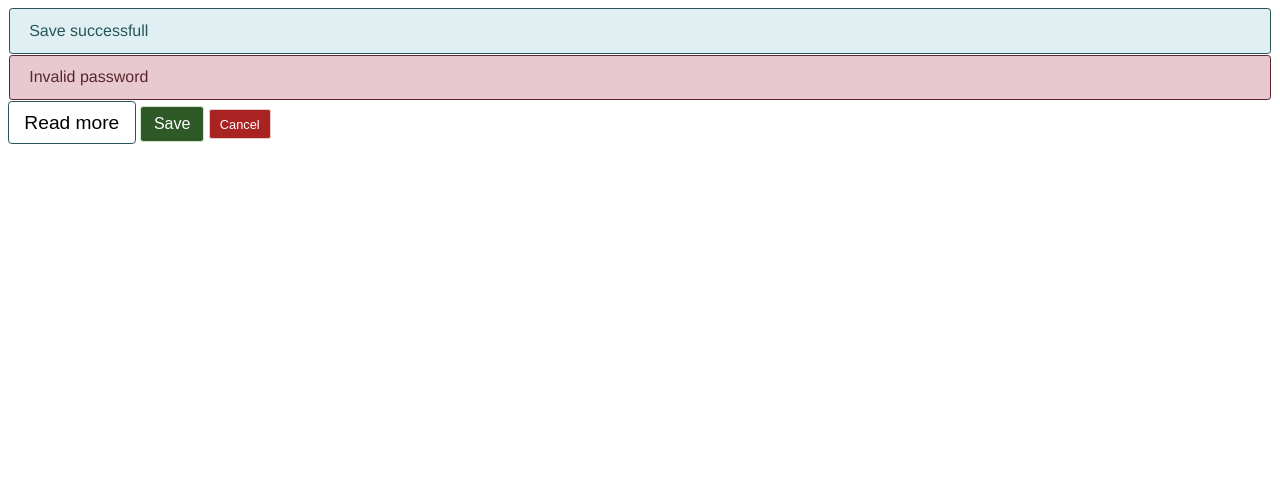
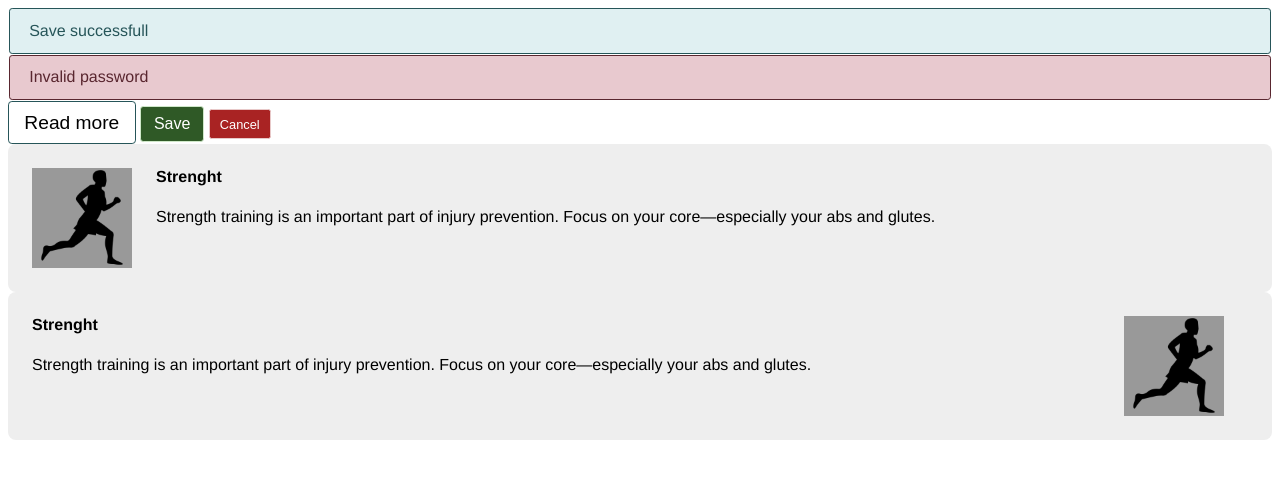
Before and after one commit to alexey-korablin/css_in_depth, a plain HTML site: page modular_css/modular.html in a window 1280 px wide. Drawn offline with Linux system fonts and the light colour scheme.

Commit message:
009_02 ch9 9.2.2 Modules with multiple elements

```diff
--- a/modular_css/modular.html
+++ b/modular_css/modular.html
@@ -9,6 +9,7 @@
     <link rel="stylesheet" href="./styles/modular.css" />
     <link rel="stylesheet" href="./styles/message.css" />
     <link rel="stylesheet" href="./styles/button.css" />
+    <link rel="stylesheet" href="./styles/media.css" />
     <title>Modular CSS</title>
   </head>
   <body>
@@ -17,5 +18,34 @@
     <button class="button button--large">Read more</button>
     <button class="button button--success">Save</button>
     <button class="button button--danger button--small">Cancel</button>
+
+    <div class="media">
+      <img
+        src="../float/assets/runner.png"
+        alt="runner"
+        class="media__image"
+      />
+      <div class="media__body">
+        <h4>Strenght</h4>
+        <p>
+          Strength training is an important part of injury prevention.
+          Focus on your core&mdash;especially your abs and glutes.
+        </p>
+      </div>
+    </div>
+    <div class="media media--right">
+      <img
+        src="../float/assets/runner.png"
+        alt="runner"
+        class="media__image"
+      />
+      <div class="media__body">
+        <h4>Strenght</h4>
+        <p>
+          Strength training is an important part of injury prevention.
+          Focus on your core&mdash;especially your abs and glutes.
+        </p>
+      </div>
+    </div>
   </body>
 </html>
--- /dev/null
+++ b/modular_css/styles/media.css
@@ -0,0 +1,32 @@
+.media {
+  padding: 1.5em;
+  background-color: #eeeeee;
+  border-radius: 0.5em;
+}
+
+.media::after {
+  content: '';
+  display: block;
+  clear: both;
+}
+
+.media__image {
+  float: left;
+  margin-right: 1.5em;
+  max-width: 100px;
+  max-height: 100px;
+  background-color: #999;
+}
+
+.media--right > .media__image {
+  float: right;
+}
+
+.media__body {
+  overflow: auto;
+  margin-top: 0;
+}
+
+.media__body > h4 {
+  margin-top: 0;
+}
```
